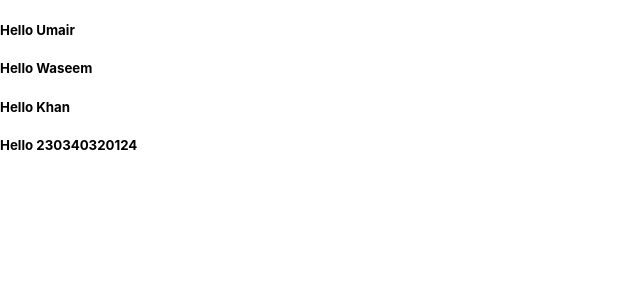
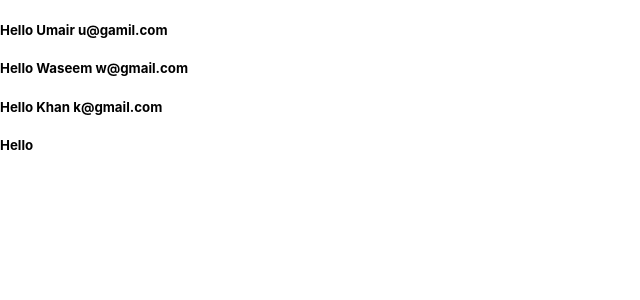
Before and after one commit to ErUmairWaseem/Forth-React-App, a React (Create React App) app: page / in a window 1280 px wide. Shown: the top 300 px of the page, without its empty margins (0-640 px from the left). Built offline with nearby package versions, Linux system fonts and the light colour scheme.

Commit message:
get more para

```diff
--- a/src/App.js
+++ b/src/App.js
@@ -3,9 +3,9 @@
 function App() {
   return(
     <>
-    <MessageDemo name = "Umair"/>
-    <MessageDemo name="Waseem"/>
-    <MessageDemo name="Khan"/>
+    <MessageDemo name = "Umair" email="u@gamil.com"/>
+    <MessageDemo name="Waseem" email="w@gmail.com"/>
+    <MessageDemo name="Khan" email="k@gmail.com"/>
     <MessageDemo id="230340320124"/>
 
 
@@ -13,10 +13,10 @@ function App() {
     </>
   );
 }
-function MessageDemo(props) {
+function MessageDemo({name, email}) {
   return (
     <>
-    <h5>Hello {props.name} {props.id}</h5>
+    <h5>Hello {name} {email}</h5>
     {/* <h5>CDAC ID:- {props.id}</h5> */}
     </>
   );
```
